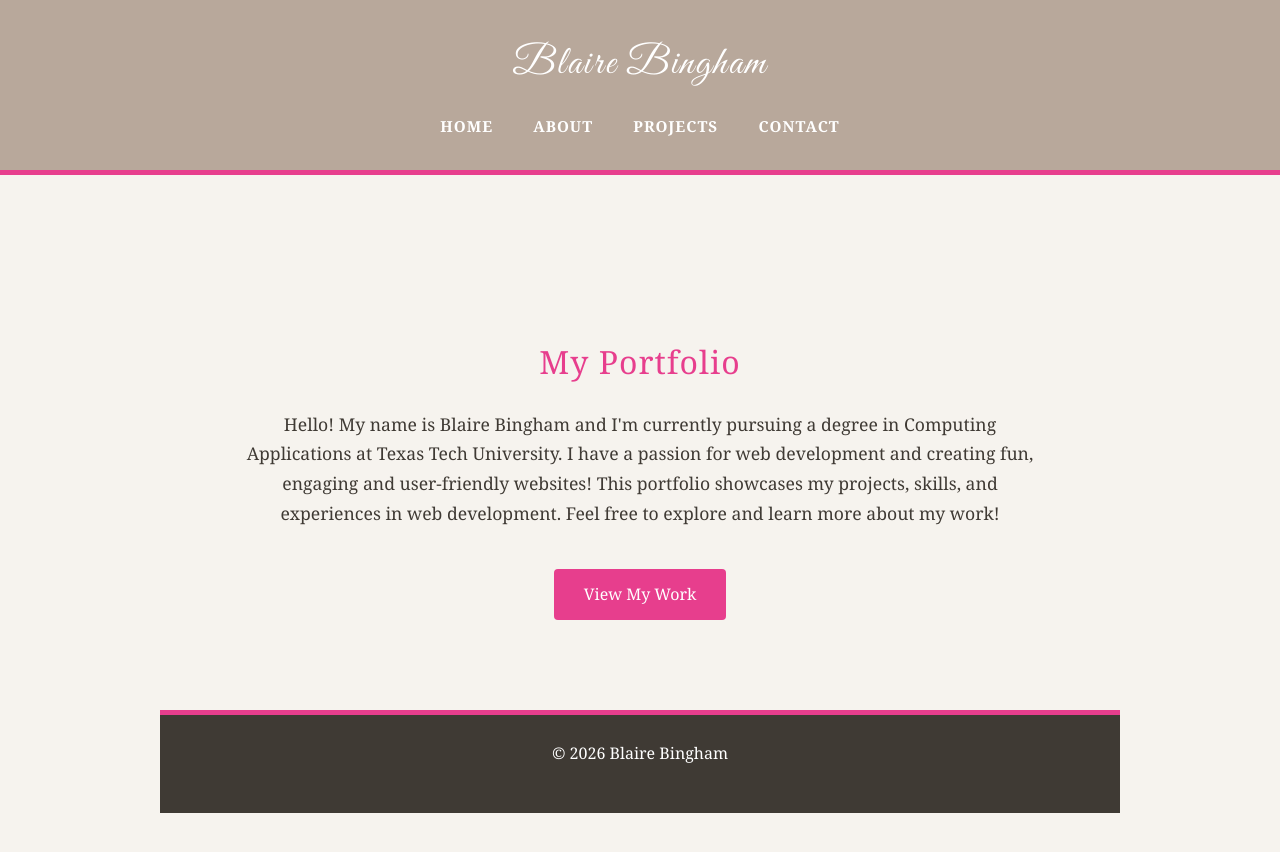
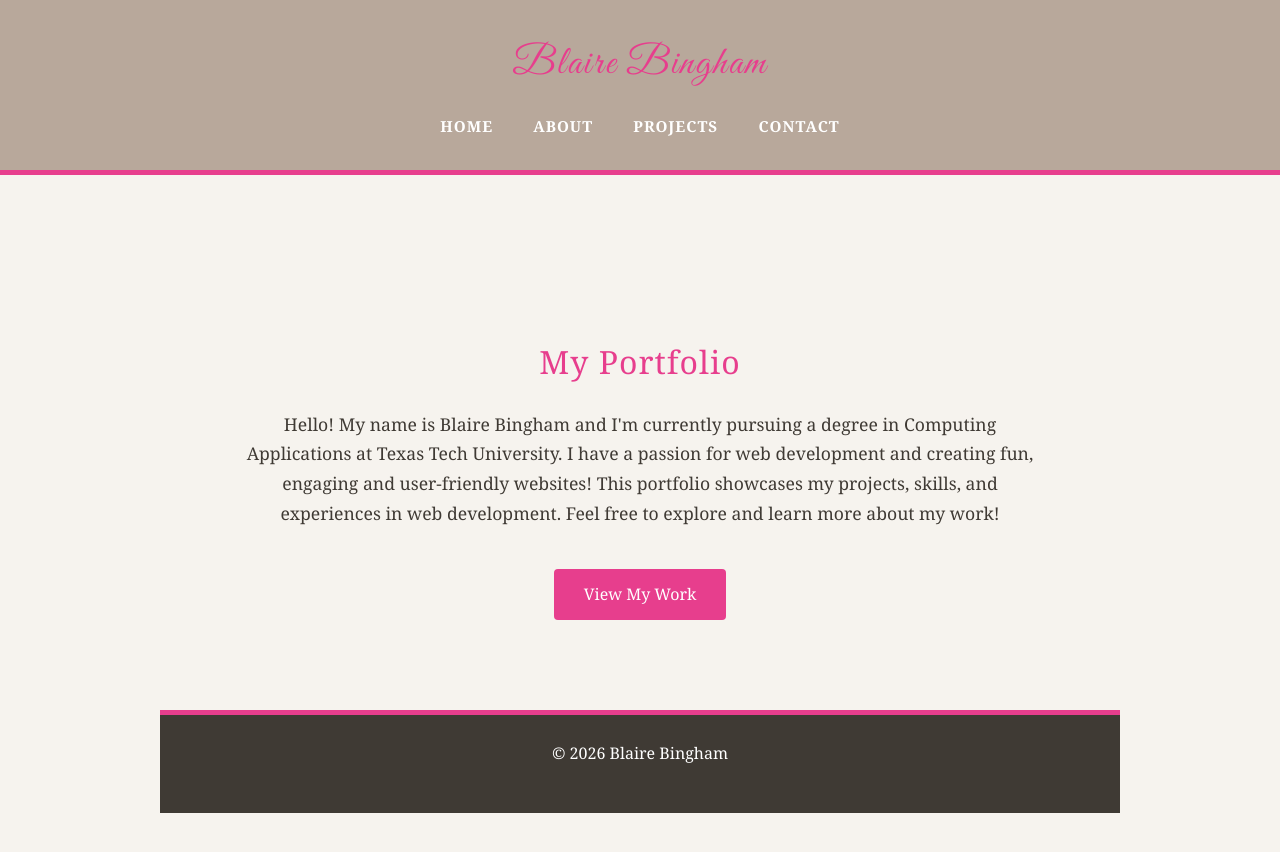
Before and after one commit to blairebingham/Course-Portfolio, a plain HTML site: page project-02/index.html in a window 1280 px wide. Drawn offline with Linux system fonts and the light colour scheme.

Commit message:
updated font color in style.css

```diff
--- a/project-02/style.css
+++ b/project-02/style.css
@@ -22,6 +22,7 @@ header {
 
 header h1 {
     font-family: 'Great Vibes', cursive;
+    color: #E73E8D;
     font-size: 2.5rem;
     font-weight: normal;
     letter-spacing: 2px;
```
